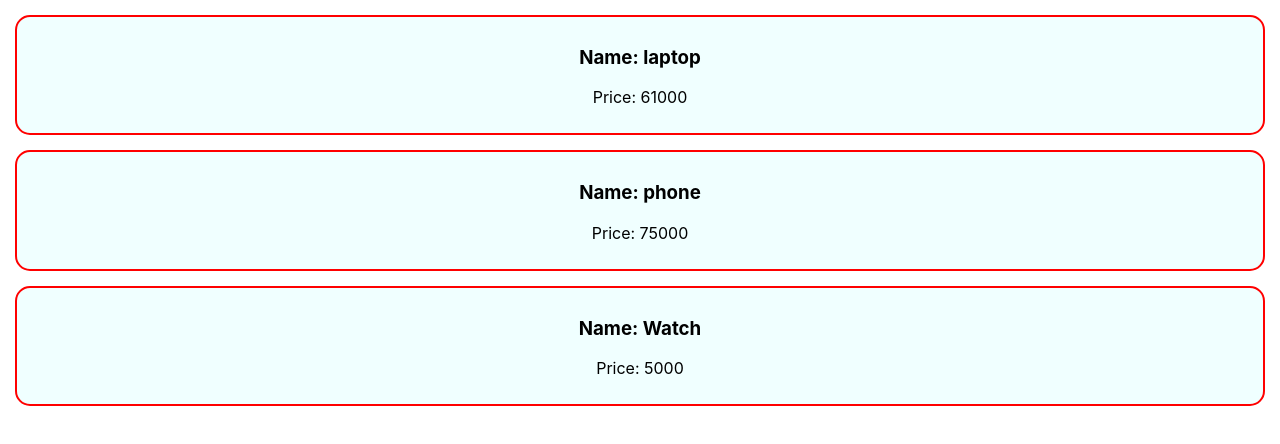
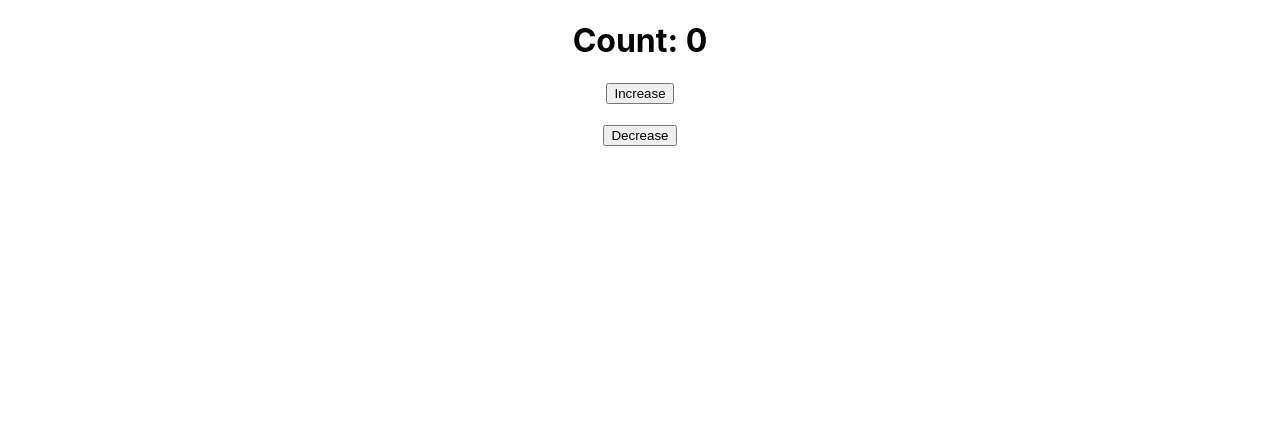
Before and after one commit to sahariarahmmadshakil/reactjs-core-concept, a React (Create React App) app: page / in a window 1280 px wide. Shown: the top 444 px of the page. Built offline with nearby package versions, Linux system fonts and the light colour scheme.

Commit message:
second commit

```diff
--- a/src/App.js
+++ b/src/App.js
@@ -1,39 +1,37 @@
 import logo from './logo.svg';
 import './App.css';
+import { useState } from 'react';
 
 function App() {
-const products=[
-  {name: 'laptop', price: '50000'},
-  {name: 'phone', price: '9000'},
-  {name: 'tablet', price: '18000'},
-  {name: 'headphone', price: '1500'}
-]
-
+  const components = [{ brand: 'Unknown', processor: 'Intel Core i5', motherbord: 'MSI h510m', casing: 'Montex X3', ram: 'pny rgb' }];
 
   return (
+
     <div className="App">
+      <Counter></Counter>
 
+    </div>
 
-
-
-
-      <Product name="laptop" price="61000"></Product>
-      <Product name="phone" price="75000"></Product>
-      <Product name="Watch" price="5000"></Product>
-    </div>
   );
 }
 
+function Counter(props) {
+  const [count, setCount] = useState(0);
+  const increaseCount = () => setCount(count + 1);
+  const decreaseCount = () => setCount(count - 1);
 
+  // const decreaseCount=()=>useState(0){
+  //   setCount(count-1);
+  // }
+  return (
+    <div>
+      <h1>Count: {count}</h1>
+      <button onClick={increaseCount}>Increase</button><br /><br />
+      <button onClick={decreaseCount}>Decrease</button>
 
+    </div>
+  )
 
-function Product(props){
-  return(
-<div className='peroducts'>
-  <h3>Name: {props.name}</h3>
-  <p>Price: {props.price}</p>
-</div>
-  );
 }
 
 export default App;
```
